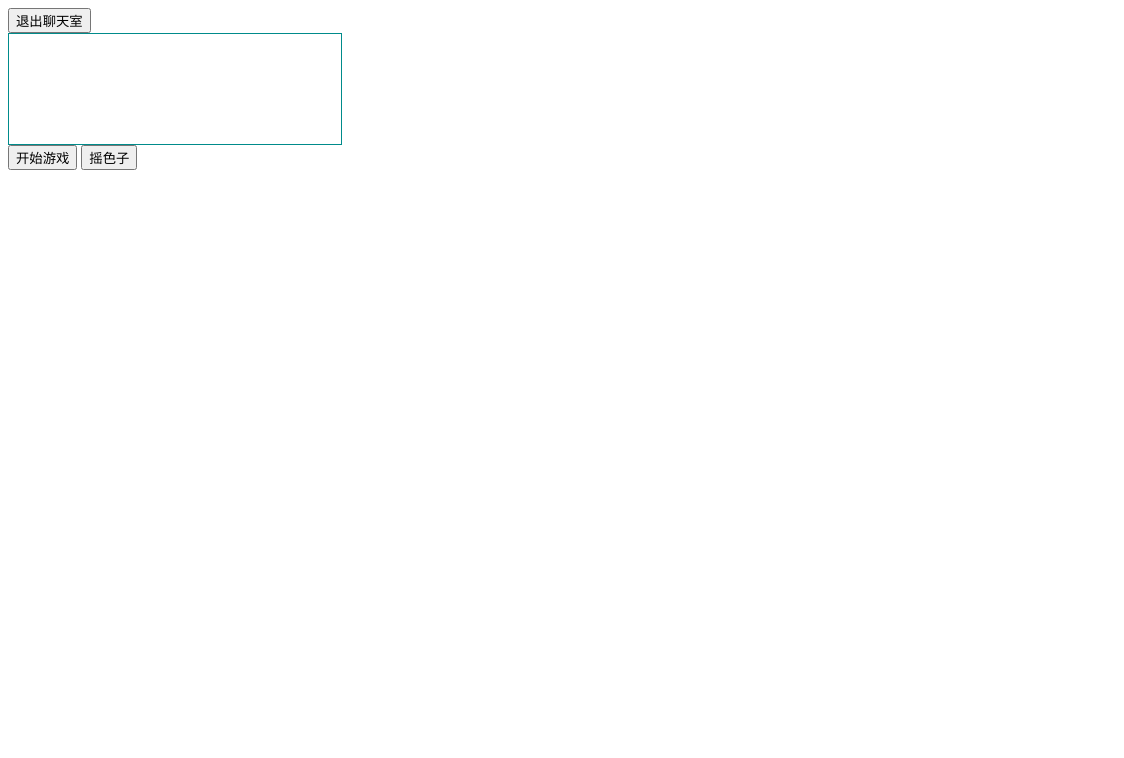
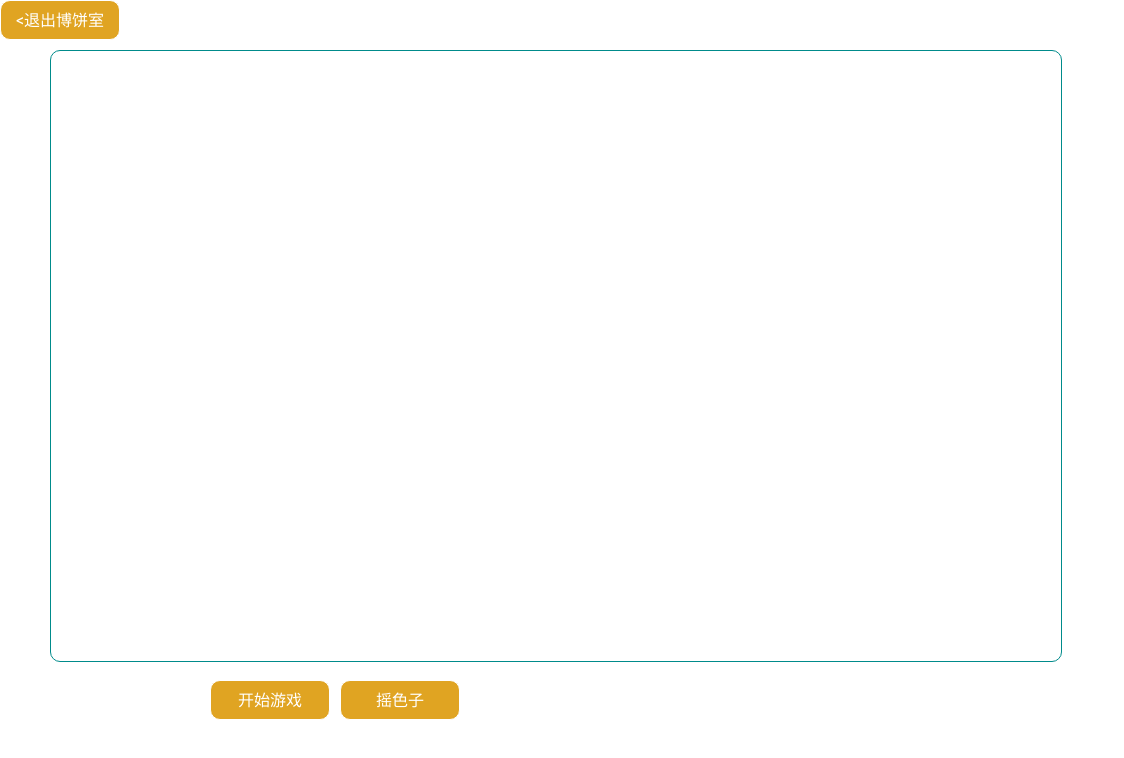
Before and after one commit to OSCAR-super/myapp-ui, an Electron app: page src/websocket/websocket.html in a window 1440 px wide. Shown: the whole page, without its empty margins (0-1124 px from the left). Drawn offline with Linux system fonts and the light colour scheme.

Commit message:
美化界面

```diff
--- /dev/null
+++ b/src/websocket/index.css
@@ -0,0 +1,57 @@
+#sign_button{
+    position:absolute;
+    left: 0px;
+    top: 0px;
+    width: 120px;
+    height: 40px;
+    line-height: 23px;
+    border-radius: 10px;
+    /* background-color: rgba(57, 82, 253, 100); */
+    background-color: rgb(224, 164, 34);
+    color: rgba(255, 255, 255, 100);
+    font-size: 16px;
+    text-align: center;
+    font-family: Roboto;
+    border: 1px solid rgba(255, 255, 255, 100);
+}
+#msg_boards{
+    position:absolute;
+    left: 50px;
+    top: 50px;
+    width: 1000px;
+    height: 600px;
+    line-height: 23px;
+    border-radius: 10px;
+}
+#start{
+    position:absolute;
+    left: 210px;
+    top: 680px;
+    width: 120px;
+    height: 40px;
+    line-height: 23px;
+    border-radius: 10px;
+    /* background-color: rgba(57, 82, 253, 100); */
+    background-color: rgb(224, 164, 34);
+    color: rgba(255, 255, 255, 100);
+    font-size: 16px;
+    text-align: center;
+    font-family: Roboto;
+    border: 1px solid rgba(255, 255, 255, 100);
+}
+#cleck{
+    position:absolute;
+    left: 340px;
+    top: 680px;
+    width: 120px;
+    height: 40px;
+    line-height: 23px;
+    border-radius: 10px;
+    /* background-color: rgba(57, 82, 253, 100); */
+    background-color: rgb(224, 164, 34);
+    color: rgba(255, 255, 255, 100);
+    font-size: 16px;
+    text-align: center;
+    font-family: Roboto;
+    border: 1px solid rgba(255, 255, 255, 100);
+}
--- /dev/null
+++ b/src/websocket/index.js
@@ -0,0 +1,5 @@
+const {ipcRenderer}  = require('electron')
+var closews = document.getElementById('sign_button')
+closews.onclick = function (){
+    ipcRenderer.send("changepage","to home_page");
+}
--- a/src/websocket/websocket.html
+++ b/src/websocket/websocket.html
@@ -2,6 +2,7 @@
 <head>
     <meta charset="UTF-8">
     <title>博饼室</title>
+    <link rel="stylesheet" href="index.css">
 </head>
 <style type="text/css">
     .msg_board {
@@ -34,16 +35,14 @@
     }
     /*set srcoll end*/
 </style>
-<body>
-<input type="button" value="退出聊天室" onclick="closeWs()" /><br>
-<div class="msg_board"></div>
+<input type="button" id="sign_button" value="<退出博饼室" onclick="closeWs()" /><br>
+<div id="msg_boards" class="msg_board"></div>
 <input id="input_msg" size="43" maxlength="40" type="hidden">
-<input type="button"  value="开始游戏" onclick="initWebSocket()" />
-<input type="button" value="摇色子" onclick="send_msg()" />
+<input type="button" id="start" value="开始游戏" onclick="initWebSocket()" />
+<input type="button" id="cleck" value="摇色子" onclick="send_msg()" />
 </body>
 <script type="text/javascript">
     var webSocket;
-
     function send_msg() {
         if (webSocket != null) {
             var input_msg = document.getElementById("input_msg").value.trim();
@@ -54,7 +53,7 @@
             // 清除input框里的信息
             document.getElementById("input_msg").value = "";
         } else {
-            alert("您已掉线，请重新进入聊天室...");
+            alert("您已掉线或未开启游戏，请进入游戏...");
         }
     };
 
@@ -110,4 +109,5 @@
         }
     }
 </script>
+<script src="index.js"></script>
 </html>
```
Also changed, not shown: index.js (+3 -6 lines), src/room/index.js (+0 -10 lines).
